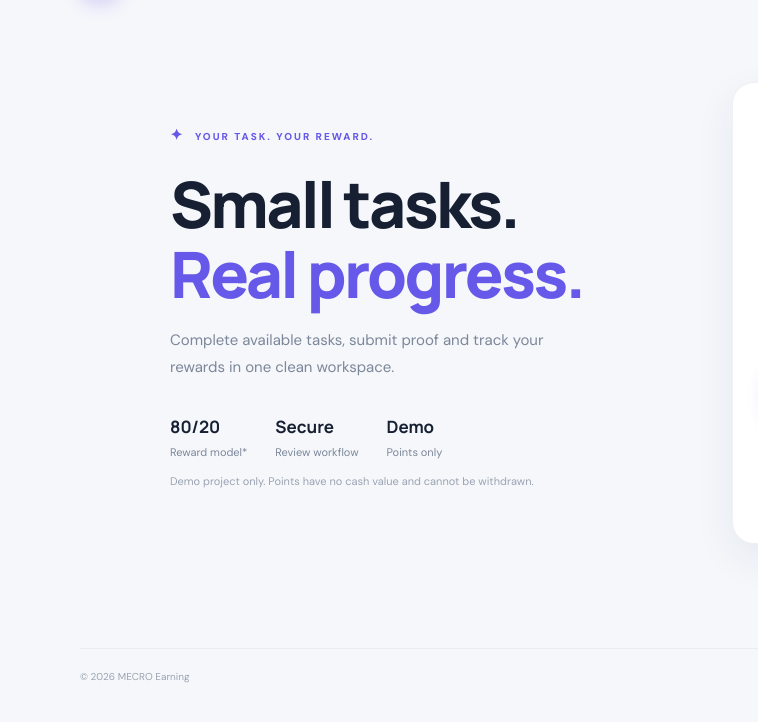
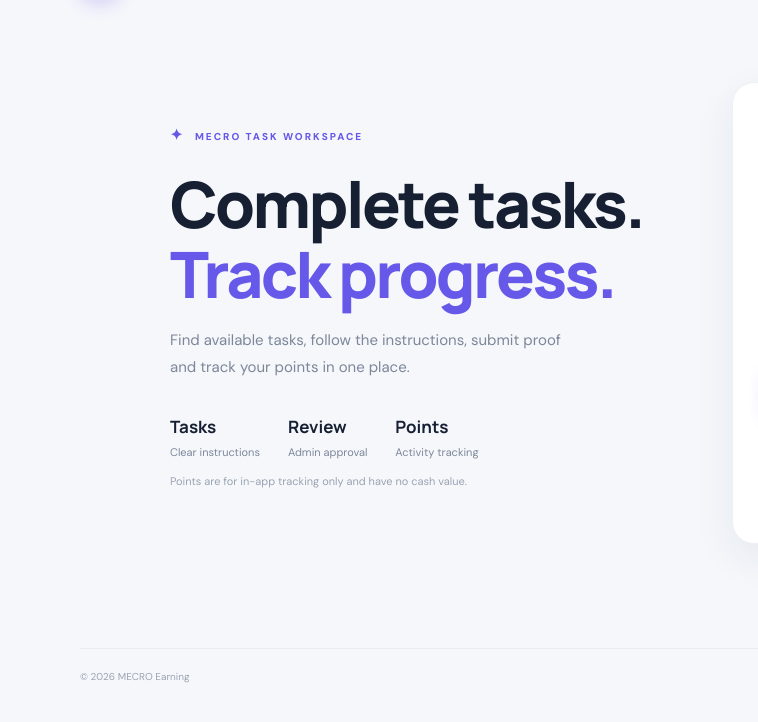
Before and after one commit to mahmud5678/mecro-earning, a plain HTML site: page index.html in a window 1280 px wide. Shown: the part 64-786 px from the top of the page, 0-758 px from the left. Drawn offline with nearby package versions, Linux system fonts and the light colour scheme.

Commit message:
Refresh MECRO workspace and remove cash withdrawal UI

```diff
--- a/index.html
+++ b/index.html
@@ -4,7 +4,7 @@
   <meta charset="utf-8">
   <meta name="viewport" content="width=device-width, initial-scale=1, viewport-fit=cover">
   <meta name="theme-color" content="#101827">
-  <meta name="description" content="MECRO Earning — a demo workspace for tasks, points and activity.">
+  <meta name="description" content="MECRO Earning — a task workspace to complete tasks, submit proof and track points.">
   <title>MECRO Earning</title>
   <link rel="preconnect" href="https://fonts.googleapis.com">
   <link rel="preconnect" href="https://fonts.gstatic.com" crossorigin>
@@ -17,11 +17,11 @@
     <header class="topbar">
       <a class="brand" href="#home" aria-label="MECRO home"><span class="brand-mark">M</span><span>MECRO<span class="brand-sub">EARNING</span></span></a>
       <div class="top-actions"><span id="connectionPill" class="connection-pill"><i></i> Secure workspace</span><button id="moreMenuBtn" class="icon-button" aria-label="More options" aria-expanded="false"><svg viewBox="0 0 24 24"><circle cx="5" cy="12" r="1.6"/><circle cx="12" cy="12" r="1.6"/><circle cx="19" cy="12" r="1.6"/></svg></button></div>
-      <div id="moreMenu" class="more-menu hidden"><button data-go="account">👤 Account</button><button data-go="wallet">💳 Wallet & withdrawals</button><button data-go="history">🧾 Activity history</button><button data-go="admin" id="moreAdminLink" class="hidden">🛡️ Admin panel</button><button id="menuLogout" class="danger-text">↪ Sign out</button></div>
+      <div id="moreMenu" class="more-menu hidden"><button data-go="account">👤 Account</button><button data-go="wallet">💳 Points wallet</button><button data-go="history">🧾 Activity history</button><button data-go="admin" id="moreAdminLink" class="hidden">🛡️ Admin panel</button><button id="menuLogout" class="danger-text">↪ Sign out</button></div>
     </header>
 
     <main id="authSection" class="auth-wrap">
-      <section class="auth-hero"><div class="eyebrow"><span class="sparkle">✦</span> YOUR TASK. YOUR REWARD.</div><h1>Small tasks.<br><span>Real progress.</span></h1><p>Complete available tasks, submit proof and track your rewards in one clean workspace.</p><div class="hero-stats"><div><strong>80/20</strong><span>Reward model*</span></div><div><strong>Secure</strong><span>Review workflow</span></div><div><strong>Demo</strong><span>Points only</span></div></div><p class="fine-print">Demo project only. Points have no cash value and cannot be withdrawn.</p></section>
+      <section class="auth-hero"><div class="eyebrow"><span class="sparkle">✦</span> MECRO TASK WORKSPACE</div><h1>Complete tasks.<br><span>Track progress.</span></h1><p>Find available tasks, follow the instructions, submit proof and track your points in one place.</p><div class="hero-stats"><div><strong>Tasks</strong><span>Clear instructions</span></div><div><strong>Review</strong><span>Admin approval</span></div><div><strong>Points</strong><span>Activity tracking</span></div></div><p class="fine-print">Points are for in-app tracking only and have no cash value.</p></section>
       <section class="auth-card"><div class="auth-card-head"><span class="mini-icon">✦</span><div><h2 id="authTitle">Welcome back</h2><p id="authSubtitle">Sign in to continue to your workspace.</p></div></div>
         <form id="authForm" class="form-stack"><label id="nameField" class="hidden">Display name<input id="name" name="name" autocomplete="name" placeholder="Your name"></label><label>Email address<input id="email" name="email" type="email" autocomplete="email" required placeholder="you@example.com"></label><label>Password<input id="password" name="password" type="password" autocomplete="current-password" minlength="6" required placeholder="At least 6 characters"></label><button id="authSubmit" class="btn btn-primary btn-wide" type="submit">Sign in <span>→</span></button><p id="authMessage" class="form-message" aria-live="polite"></p></form>
                 <button id="googleLogin" class="btn btn-outline btn-wide" type="button"><span class="google-g">G</span> Continue with Google</button><p class="auth-switch"><span id="authSwitchText">New to MECRO?</span> <button id="showSignup" class="text-button" type="button">Create account</button><button id="showLogin" class="text-button hidden" type="button">Sign in instead</button></p>
@@ -30,10 +30,10 @@
 
     <main id="dashboard" class="dashboard hidden">
       <section id="home" class="welcome-row"><div><div class="eyebrow">YOUR WORKSPACE</div><h1>Good to see you, <span id="userName">there</span> 👋</h1><p class="muted">Your next completed task could be your next reward.</p></div><div class="avatar" id="userAvatar">M</div></section>
-      <section class="balance-hero"><div class="balance-top"><div><span class="light-label">DEMO POINTS · NO CASH VALUE</span><div class="balance-value"><span>৳</span><strong id="balance">0.00</strong></div></div><span class="wallet-emblem">৳</span></div><div class="balance-bottom"><span><i class="status-dot"></i> Demo points only · cashout disabled</span><button class="btn btn-light" data-go="wallet">View wallet <span>→</span></button></div></section>
-      <section class="stat-grid"><article class="stat-card"><span class="stat-icon purple">▤</span><span class="stat-label">Available tasks</span><strong id="taskCount">0</strong><small>Open opportunities</small></article><article class="stat-card"><span class="stat-icon green">✓</span><span class="stat-label">Approved tasks</span><strong id="approvedCount">0</strong><small>Rewards approved</small></article><article class="stat-card"><span class="stat-icon orange">↗</span><span class="stat-label">Total earned</span><strong id="totalEarned">৳0</strong><small>Lifetime rewards</small></article></section>
+      <section class="balance-hero"><div class="balance-top"><div><span class="light-label">POINTS BALANCE</span><div class="balance-value"><span>PTS</span><strong id="balance">0.00</strong></div></div><span class="wallet-emblem">✦</span></div><div class="balance-bottom"><span><i class="status-dot"></i> Points are for in-app tracking only</span><button class="btn btn-light" data-go="wallet">View wallet <span>→</span></button></div></section>
+      <section class="stat-grid"><article class="stat-card"><span class="stat-icon purple">▤</span><span class="stat-label">Available tasks</span><strong id="taskCount">0</strong><small>Open opportunities</small></article><article class="stat-card"><span class="stat-icon green">✓</span><span class="stat-label">Approved tasks</span><strong id="approvedCount">0</strong><small>Rewards approved</small></article><article class="stat-card"><span class="stat-icon orange">↗</span><span class="stat-label">Total earned</span><strong id="totalEarned">0 pts</strong><small>Lifetime rewards</small></article></section>
       <section id="tasksSection" class="content-section"><div class="section-heading"><div><span class="eyebrow">OPPORTUNITIES</span><h2>Available tasks</h2><p class="muted">Follow each task's instructions and submit honest proof.</p></div><button id="refreshTasks" class="icon-button soft" aria-label="Refresh tasks"><svg viewBox="0 0 24 24"><path d="M20 7v5h-5M4 17v-5h5"/><path d="M5.5 9a7 7 0 0 1 12-2L20 12M4 12l2.5 5a7 7 0 0 0 12-2"/></svg></button></div><div id="taskList" class="task-grid"><div class="empty-state"><span>▤</span><strong>Loading tasks…</strong><p>Your available tasks will appear here.</p></div></div></section>
-          <section id="walletSection" class="content-section hidden"><div class="section-heading"><div><span class="eyebrow">DEMO WALLET</span><h2>Points & activity</h2><p class="muted">This demo tracks points only. No cash payments or withdrawals are available.</p></div></div><div class="wallet-layout"><article class="panel-card payout-card"><div class="card-title-row"><span class="stat-icon green">৳</span><div><h3>Request withdrawal</h3><p>Minimum amount: ৳100</p></div></div><form id="withdrawForm" class="form-stack"><p class="hint-text">Cash withdrawals and bKash payouts are disabled. Demo points are not money and have no cash value.</p><button class="btn btn-outline btn-wide" type="button" disabled>Cash withdrawal unavailable in demo</button><p id="withdrawMessage" class="form-message" aria-live="polite"></p></form></article><article class="panel-card"><div class="card-title-row"><span class="stat-icon blue">◷</span><div><h3>Recent withdrawals</h3><p>Track request status</p></div></div><div id="withdrawalHistory" class="compact-list"><div class="empty-note">No withdrawal requests yet.</div></div></article></div></section>
+          <section id="walletSection" class="content-section hidden"><div class="section-heading"><div><span class="eyebrow">YOUR POINTS</span><h2>Points wallet</h2><p class="muted">Review your current points balance and earned points. Points have no cash value.</p></div></div><div class="panel-card"><div class="card-title-row"><span class="stat-icon green">✦</span><div><h3>Points summary</h3><p>Approved task rewards appear here.</p></div></div><p class="hint-text">Your points balance is calculated from approved task activity.</p></div></section>
       <section id="historySection" class="content-section hidden"><div class="section-heading"><div><span class="eyebrow">TRANSPARENCY</span><h2>Activity history</h2><p class="muted">Wallet changes and task decisions in one place.</p></div></div><div class="panel-card"><div id="historyList" class="history-list"><div class="empty-note">Your activity will appear here.</div></div></div></section>
       <section id="accountSection" class="content-section hidden"><div class="section-heading"><div><span class="eyebrow">PROFILE</span><h2>Account settings</h2></div></div><div class="panel-card account-card"><div class="account-avatar" id="accountAvatar">M</div><div class="account-info"><h3 id="accountName">Member</h3><p id="accountEmail" class="muted">—</p><span id="accountRole" class="role-pill">MEMBER</span></div><button id="logoutBtn" class="btn btn-outline">Sign out</button></div><p class="fine-print">Never share your password or verification codes. MECRO staff will not ask you for them.</p></section>
       <section id="offerwallSection" class="content-section hidden">
@@ -53,17 +53,16 @@
 <p id="offerwallTestResult" class="form-message"></p>
   </div>
       </section>
-      <section id="adminSection" class="content-section hidden"><div class="admin-banner"><div><span class="eyebrow">CONTROL CENTER</span><h2>Admin console</h2><p>Manage demo tasks and review proof submissions. Cash payouts are disabled.</p></div><span class="admin-shield">♜</span></div><div class="admin-tabs"><button class="admin-tab active" data-admin-tab="tasks">Tasks</button><button class="admin-tab" data-admin-tab="submissions">Submissions <span id="pendingBadge" class="tab-count">0</span></button><button class="admin-tab" data-admin-tab="withdrawals">Withdrawals <span id="withdrawalBadge" class="tab-count">0</span></button></div>
-                <div id="adminTasksTab" class="admin-tab-panel"><div class="panel-card"><div class="section-heading compact"><div><h3>Create a task</h3><p class="muted">Only publish tasks with clear instructions and a verified budget.</p></div></div><form id="adminTaskForm" class="form-stack"><label>Task title<input id="adminTaskTitle" required maxlength="120" placeholder="e.g. Test our landing page"></label><label>Description / instructions<textarea id="adminTaskDescription" required rows="4" maxlength="3000" placeholder="Explain exactly what the user must do and what proof to submit."></textarea></label><div class="two-fields"><label>Reward (BDT)<input id="adminTaskReward" type="number" min="0.01" step="0.01" required placeholder="10"></label><label>Task URL<input id="adminTaskUrl" type="url" required placeholder="https://example.com"></label></div><label class="toggle-line"><input id="adminTaskActive" type="checkbox" checked><span>Publish as active task</span></label><button class="btn btn-primary" type="submit">＋ Publish task</button><p id="adminTaskMessage" class="form-message" aria-live="polite"></p></form></div><div class="panel-card"><div class="section-heading compact"><div><h3>Manage published tasks</h3><p class="muted">Disable a task if the client budget or task instructions change.</p></div><button id="refreshAdminTasks" class="btn btn-outline btn-small">Refresh</button></div><div id="adminTaskList" class="admin-list"></div></div></div>
+      <section id="adminSection" class="content-section hidden"><div class="admin-banner"><div><span class="eyebrow">CONTROL CENTER</span><h2>Admin console</h2><p>Create and manage tasks, then review submitted proof.</p></div><span class="admin-shield">♜</span></div><div class="admin-tabs"><button class="admin-tab active" data-admin-tab="tasks">Tasks</button><button class="admin-tab" data-admin-tab="submissions">Submissions <span id="pendingBadge" class="tab-count">0</span></button></div>
+                <div id="adminTasksTab" class="admin-tab-panel"><div class="panel-card"><div class="section-heading compact"><div><h3>Create a task</h3><p class="muted">Publish tasks with clear instructions and a points reward.</p></div></div><form id="adminTaskForm" class="form-stack"><label>Task title<input id="adminTaskTitle" required maxlength="120" placeholder="e.g. Test our landing page"></label><label>Description / instructions<textarea id="adminTaskDescription" required rows="4" maxlength="3000" placeholder="Explain exactly what the user must do and what proof to submit."></textarea></label><div class="two-fields"><label>Reward (points)<input id="adminTaskReward" type="number" min="0.01" step="0.01" required placeholder="10"></label><label>Task URL<input id="adminTaskUrl" type="url" required placeholder="https://example.com"></label></div><label class="toggle-line"><input id="adminTaskActive" type="checkbox" checked><span>Publish as active task</span></label><button class="btn btn-primary" type="submit">＋ Publish task</button><p id="adminTaskMessage" class="form-message" aria-live="polite"></p></form></div><div class="panel-card"><div class="section-heading compact"><div><h3>Manage published tasks</h3><p class="muted">Disable a task if the client budget or task instructions change.</p></div><button id="refreshAdminTasks" class="btn btn-outline btn-small">Refresh</button></div><div id="adminTaskList" class="admin-list"></div></div></div>
         <div id="adminSubmissionsTab" class="admin-tab-panel hidden"><div class="panel-card"><div class="section-heading compact"><div><h3>Task submissions</h3><p class="muted">Check proof before accepting. Reward is credited only once.</p></div><button id="refreshSubmissions" class="btn btn-outline btn-small">Refresh</button></div><div id="adminSubmissionList" class="admin-list"></div></div></div>
-        <div id="adminWithdrawalsTab" class="admin-tab-panel hidden"><div class="panel-card"><div class="section-heading compact"><div><h3>Withdrawal requests</h3><p class="muted">Demo mode: no real cash withdrawals or payout processing.</p></div><button id="refreshWithdrawals" class="btn btn-outline btn-small">Refresh</button></div><div id="adminWithdrawalList" class="admin-list"></div></div></div>
       </section>
     </main>
 
     <nav id="bottomNav" class="bottom-nav hidden" aria-label="Main navigation"><button class="nav-item active" data-go="home"><span class="nav-icon">⌂</span><span>Home</span></button><button class="nav-item" data-go="tasks"><span class="nav-icon">▤</span><span>Tasks</span></button><button class="nav-item" data-go="offerwall">
   <span class="nav-icon">✦</span>
   <span>Offerwall</span>
-    </button><button class="nav-item nav-wallet" data-go="wallet"><span class="nav-icon">৳</span><span>Wallet</span></button><button class="nav-item" data-go="history"><span class="nav-icon">◷</span><span>History</span></button><button class="nav-item" data-go="account"><span class="nav-icon">◉</span><span>Account</span></button></nav>
+    </button><button class="nav-item nav-wallet" data-go="wallet"><span class="nav-icon">✦</span><span>Points</span></button><button class="nav-item" data-go="history"><span class="nav-icon">◷</span><span>History</span></button><button class="nav-item" data-go="account"><span class="nav-icon">◉</span><span>Account</span></button></nav>
     <footer class="site-footer"><span>© <span id="yearNow">2026</span> MECRO Earning</span><span>Built for clear, fair task workflows.</span></footer>
   </div>
   <div id="toastRegion" class="toast-region" aria-live="polite"></div>
```
